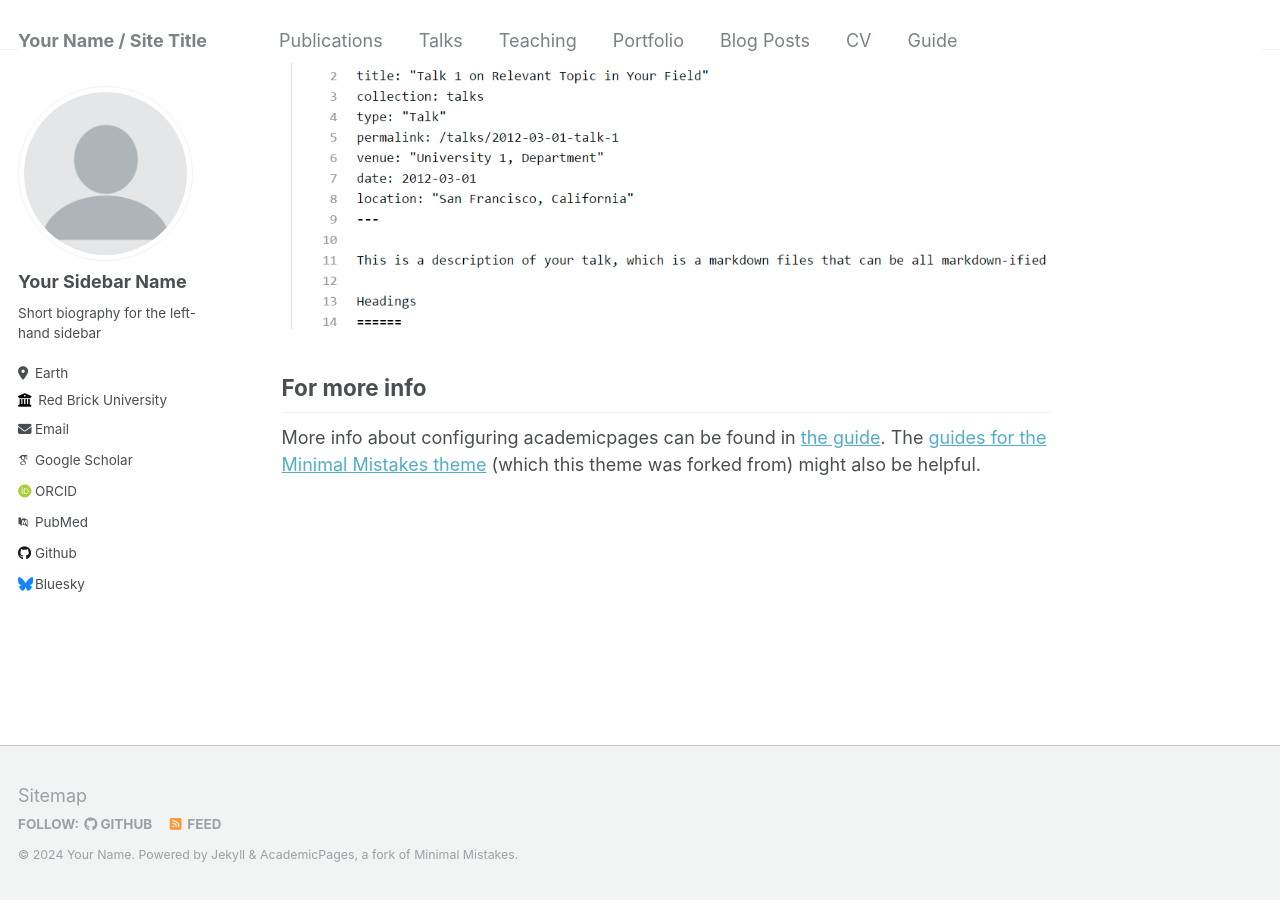
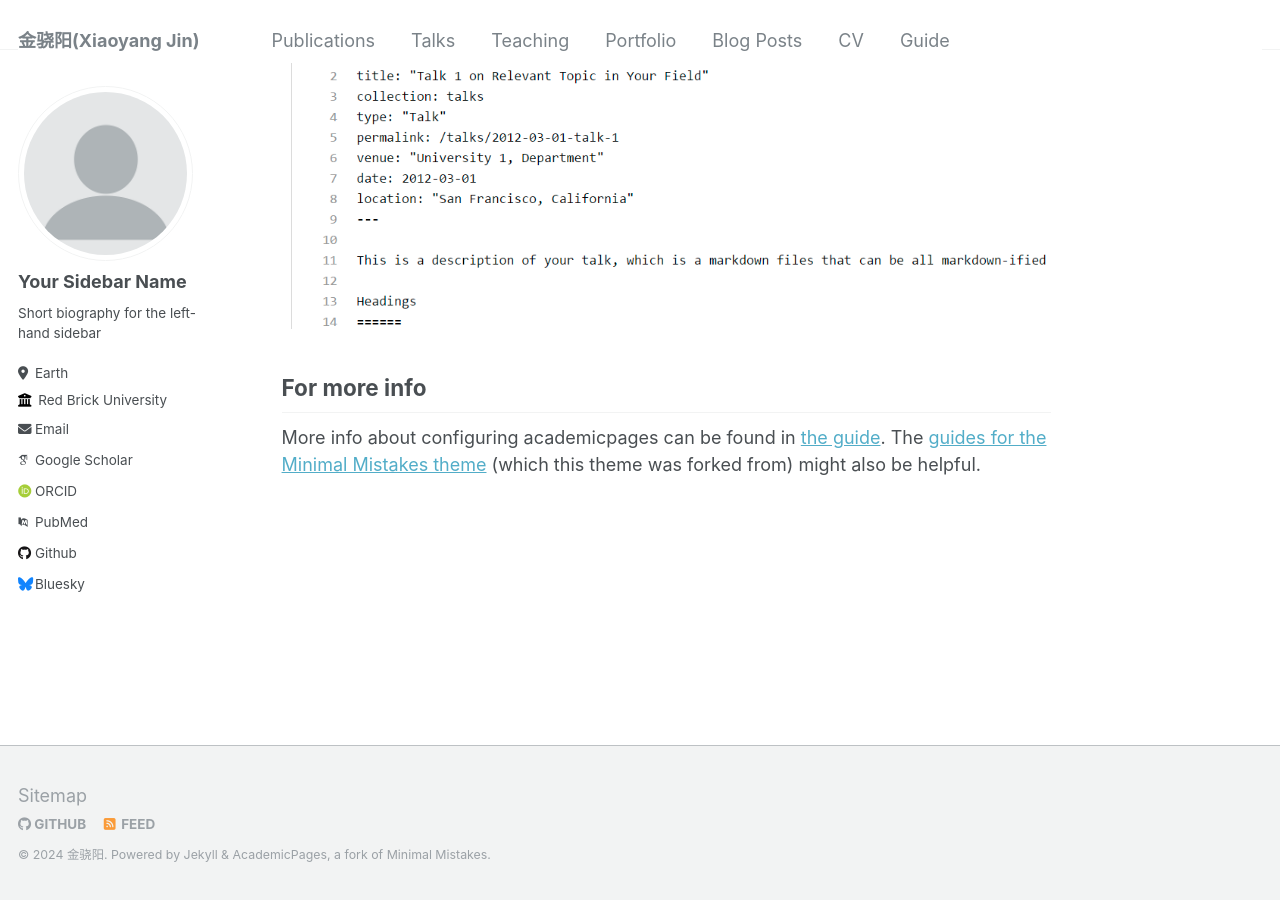
Before and after one commit to Nanqiang01/Nanqiang01.github.io, a Jekyll site: the page built from _pages/about.md, in a window 1280 px wide and 900 px high, scrolled down 2640 px. Built offline with Jekyll 4.4.1, drawn with Linux system fonts in a browser that asks for light colours; some web fonts are replaced.

Commit message:
Update _config.yml

```diff
--- a/_config.yml
+++ b/_config.yml
@@ -7,10 +7,10 @@
 # server process.
 
 # Basic Site Settings
-locale                   : "en-US"
-title                    : "Your Name / Site Title"
+locale                   : "zh-CN"
+title                    : "金骁阳(Xiaoyang Jin)"
 title_separator          : "-"
-name                     : &name "Your Name"
+name                     : &name "金骁阳"
 description              : &description "personal description"
 url                      : https://academicpages.github.io # the base hostname & protocol for your site e.g. "https://mmistakes.github.io"
 baseurl                  : "" # the subpath of your site, e.g. "/blog"
```
